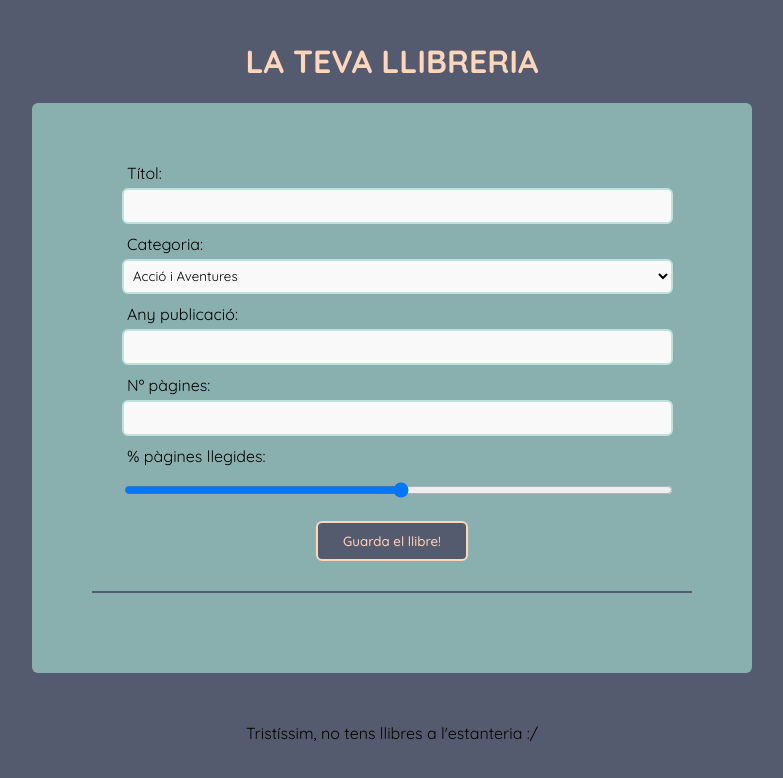
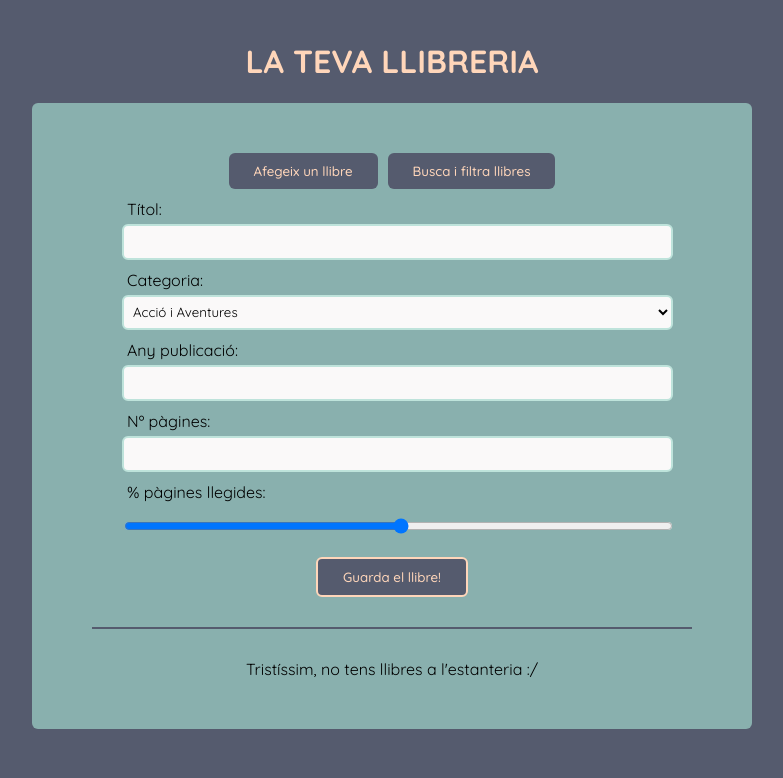
Before and after one commit to annaruizverdaguer/llibreria-react, a React (Create React App) app: page / in a window 1280 px wide. Shown: the top 778 px of the page, without its empty margins (248-1031 px from the left). Built offline with nearby package versions, Linux system fonts and the light colour scheme.

Commit message:
aqui hi tenim dos canvis: 1) canvis de css perquè es vegi millor la llibreria 2) afegir un menu de pestanyes (afegir llibre o buscar llibre)

```diff
--- a/src/App.css
+++ b/src/App.css
@@ -12,6 +12,16 @@ body {
   height: 100%;
   padding: 20px;
   font-family: 'Quicksand', sans-serif;
+}
+
+.App {
+  padding: 50px 10px;
+  margin: auto;
+  margin-bottom: 50px;
+  max-width: 700px;
+  width: 90%;
+  background-color: var(--primary-green);
+  border-radius: 6px;
 }
 
 h1 {
--- a/src/App.jsx
+++ b/src/App.jsx
@@ -5,6 +5,7 @@ import Library from "./Library";
 
 function App() {
   const [books, setBooks] = useState([]);
+  const [activeTab, setActiveTab] = useState('addBook');
 
   function addBookToList(book) {
     setBooks([...books, book]);
@@ -16,10 +17,18 @@ function App() {
   }
 
   return (
-    <div className="App">
+    <div>
       <h1>LA TEVA LLIBRERIA</h1>
-      <Form onAddBook={addBookToList}/>
-      <Library books={books} onRemove={removeBookFromList}/>
+      <div className="App">
+        <button onClick={() => setActiveTab('addBook')}>Afegeix un llibre</button>
+        <button onClick={() => setActiveTab('filterBooks')}>Busca i filtra llibres</button>
+        {activeTab === 'addBook' ? (
+          <div>
+            <Form onAddBook={addBookToList}/>
+            <Library books={books} onRemove={removeBookFromList}/>
+          </div>
+        ) : (<p>This is the tab for the filtering.</p>)}
+      </div>
     </div>
   );
 }
--- a/src/Form.css
+++ b/src/Form.css
@@ -4,17 +4,6 @@
   --secondary-green: #BEE3DB;
   --white: #FAF9F9;
   --salmon: #FFD6BA;
-}
-
-.form {
-  padding: 50px 10px;
-  margin: auto;
-  margin-bottom: 50px;
-  max-width: 700px;
-  width: 90%;
-  background-color: var(--primary-green);
-  border-radius: 6px;
-
 }
 
 .form__element {
```
